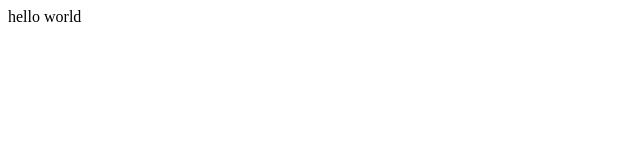
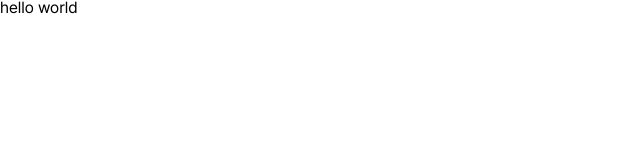
Before and after one commit to jisunipark/rolling, a React (Create React App) app: page / in a window 1280 px wide. Shown: the top 160 px of the page, without its empty margins (0-640 px from the left). Built offline with nearby package versions, Linux system fonts and the light colour scheme.

Commit message:
feat: 전역 스타일 적용 및 Pretendard 글꼴 적용

```diff
--- a/src/App.jsx
+++ b/src/App.jsx
@@ -1,5 +1,12 @@
+import GlobalStyle from './GlobalStyle';
+
 function App() {
-  return <div>hello world</div>;
+  return (
+    <>
+      <GlobalStyle />
+      <div>hello world</div>
+    </>
+  );
 }
 
 export default App;
--- a/src/GlobalStyle.jsx
+++ b/src/GlobalStyle.jsx
@@ -1,69 +1,87 @@
 import { createGlobalStyle } from 'styled-components';
-import PretendardWoff from './assets/fonts/pretendard/woff/Pretendard-Black.woff';
-import PretendardWoff2 from './assets/fonts/pretendard/woff2/Pretendard-Black.woff2';
+
+import PretendardBlackWoff from './assets/fonts/pretendard/woff/Pretendard-Black.woff';
+import PretendardBoldWoff from './assets/fonts/pretendard/woff/Pretendard-Bold.woff';
+import PretendardExtraBoldWoff from './assets/fonts/pretendard/woff/Pretendard-ExtraBold.woff';
+import PretendardExtraLightWoff from './assets/fonts/pretendard/woff/Pretendard-ExtraLight.woff';
+import PretendardLightWoff from './assets/fonts/pretendard/woff/Pretendard-Light.woff';
+import PretendardMediumWoff from './assets/fonts/pretendard/woff/Pretendard-Medium.woff';
+import PretendardRegularWoff from './assets/fonts/pretendard/woff/Pretendard-Regular.woff';
+import PretendardSemiBoldWoff from './assets/fonts/pretendard/woff/Pretendard-SemiBold.woff';
+import PretendardThinWoff from './assets/fonts/pretendard/woff/Pretendard-Thin.woff';
+
+import PretendardBlackWoff2 from './assets/fonts/pretendard/woff2/Pretendard-Black.woff2';
+import PretendardBoldWoff2 from './assets/fonts/pretendard/woff2/Pretendard-Bold.woff2';
+import PretendardExtraBoldWoff2 from './assets/fonts/pretendard/woff2/Pretendard-ExtraBold.woff2';
+import PretendardExtraLightWoff2 from './assets/fonts/pretendard/woff2/Pretendard-ExtraLight.woff2';
+import PretendardLightWoff2 from './assets/fonts/pretendard/woff2/Pretendard-Light.woff2';
+import PretendardMediumWoff2 from './assets/fonts/pretendard/woff2/Pretendard-Medium.woff2';
+import PretendardRegularWoff2 from './assets/fonts/pretendard/woff2/Pretendard-Regular.woff2';
+import PretendardSemiBoldWoff2 from './assets/fonts/pretendard/woff2/Pretendard-SemiBold.woff2';
+import PretendardThinWoff2 from './assets/fonts/pretendard/woff2/Pretendard-Thin.woff2';
 
 const GlobalStyle = createGlobalStyle`
   @font-face {
     font-family: 'Pretendard';
     font-weight: 900;
     font-display: swap;
-    src: local('Pretendard Black'), url(${PretendardWoff2}) format('woff2'), url(${PretendardWoff}) format('woff');
+    src: local('Pretendard Black'), url(${PretendardBlackWoff2}) format('woff2'), url(${PretendardBlackWoff}) format('woff');
   }
 
   @font-face {
     font-family: 'Pretendard';
     font-weight: 800;
     font-display: swap;
-    src: local('Pretendard ExtraBold'), url(./assets/fonts/pretendard/woff2/Pretendard-ExtraBold.woff2) format('woff2'), url(./assets/fonts/pretendard/woff/Pretendard-ExtraBold.woff) format('woff');
+    src: local('Pretendard ExtraBold'), url(${PretendardExtraBoldWoff2}) format('woff2'), url(${PretendardExtraBoldWoff}) format('woff');
   }
 
   @font-face {
     font-family: 'Pretendard';
     font-weight: 700;
     font-display: swap;
-    src: local('Pretendard Bold'), url(./assets/fonts/pretendard/woff2/Pretendard-Bold.woff2) format('woff2'), url(./assets/fonts/pretendard/woff/Pretendard-Bold.woff) format('woff');
+    src: local('Pretendard Bold'), url(${PretendardBoldWoff2}) format('woff2'), url(${PretendardBoldWoff}) format('woff');
   }
 
   @font-face {
     font-family: 'Pretendard';
     font-weight: 600;
     font-display: swap;
-    src: local('Pretendard SemiBold'), url(./assets/fonts/pretendard/woff2/Pretendard-SemiBold.woff2) format('woff2'), url(./assets/fonts/pretendard/woff/Pretendard-SemiBold.woff) format('woff');
+    src: local('Pretendard SemiBold'), url(${PretendardSemiBoldWoff2}) format('woff2'), url(${PretendardSemiBoldWoff}) format('woff');
   }
 
   @font-face {
     font-family: 'Pretendard';
     font-weight: 500;
     font-display: swap;
-    src: local('Pretendard Medium'), url(./assets/fonts/pretendard/woff2/Pretendard-Medium.woff2) format('woff2'), url(./assets/fonts/pretendard/woff/Pretendard-Medium.woff) format('woff');
+    src: local('Pretendard Medium'), url(${PretendardMediumWoff2}) format('woff2'), url(${PretendardMediumWoff}) format('woff');
   }
 
   @font-face {
     font-family: 'Pretendard';
     font-weight: 400;
     font-display: swap;
-    src: local('Pretendard Regular'), url(./assets/fonts/pretendard/woff2/Pretendard-Regular.woff2) format('woff2'), url(./assets/fonts/pretendard/woff/Pretendard-Regular.woff) format('woff');
+    src: local('Pretendard Regular'), url(${PretendardRegularWoff2}) format('woff2'), url(${PretendardRegularWoff}) format('woff');
   }
 
   @font-face {
     font-family: 'Pretendard';
     font-weight: 300;
     font-display: swap;
-    src: local('Pretendard Light'), url(./assets/fonts/pretendard/woff2/Pretendard-Light.woff2) format('woff2'), url(./assets/fonts/pretendard/woff/Pretendard-Light.woff) format('woff');
+    src: local('Pretendard Light'), url(${PretendardLightWoff2}) format('woff2'), url(${PretendardLightWoff}) format('woff');
   }
 
   @font-face {
     font-family: 'Pretendard';
     font-weight: 200;
     font-display: swap;
-    src: local('Pretendard ExtraLight'), url(./assets/fonts/pretendard/woff2/Pretendard-ExtraLight.woff2) format('woff2'), url(./assets/fonts/pretendard/woff/Pretendard-ExtraLight.woff) format('woff');
+    src: local('Pretendard ExtraLight'), url(${PretendardExtraLightWoff2}) format('woff2'), url(${PretendardExtraLightWoff}) format('woff');
   }
 
   @font-face {
     font-family: 'Pretendard';
     font-weight: 100;
     font-display: swap;
-    src: local('Pretendard Thin'), url(./assets/fonts/pretendard/woff2/Pretendard-Thin.woff2) format('woff2'), url(./assets/fonts/pretendard/woff/Pretendard-Thin.woff) format('woff');
+    src: local('Pretendard Thin'), url(${PretendardThinWoff2}) format('woff2'), url(${PretendardThinWoff}) format('woff');
   }
 
   * {
```
